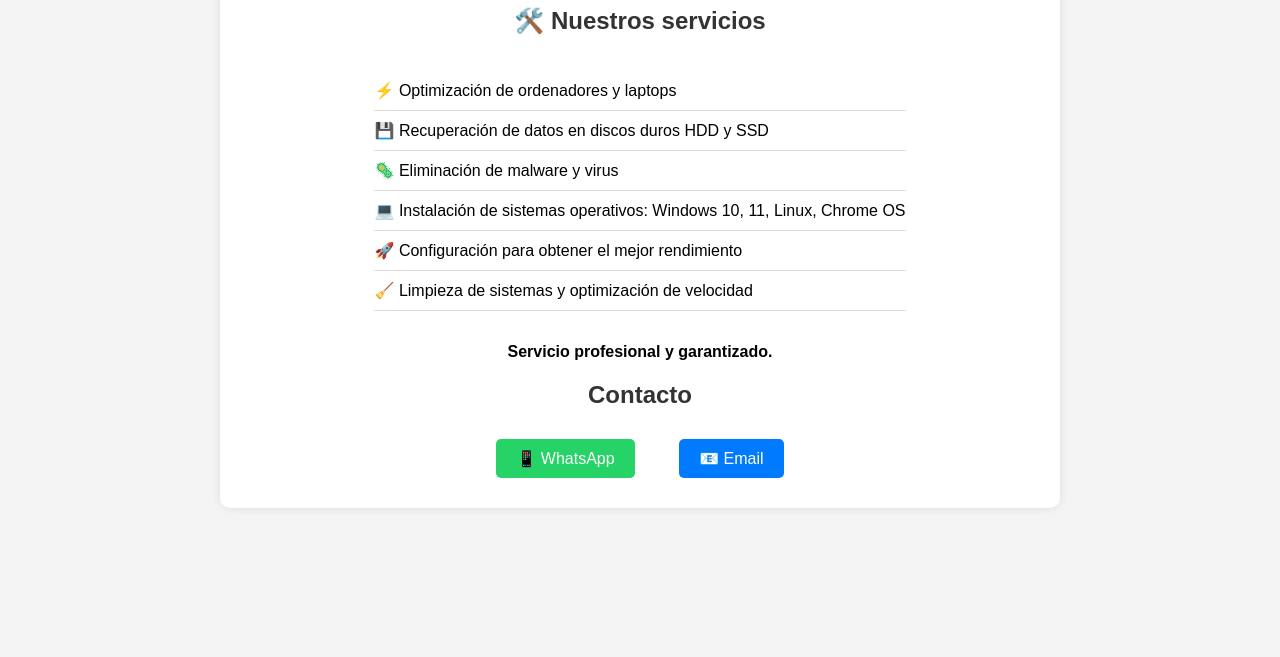
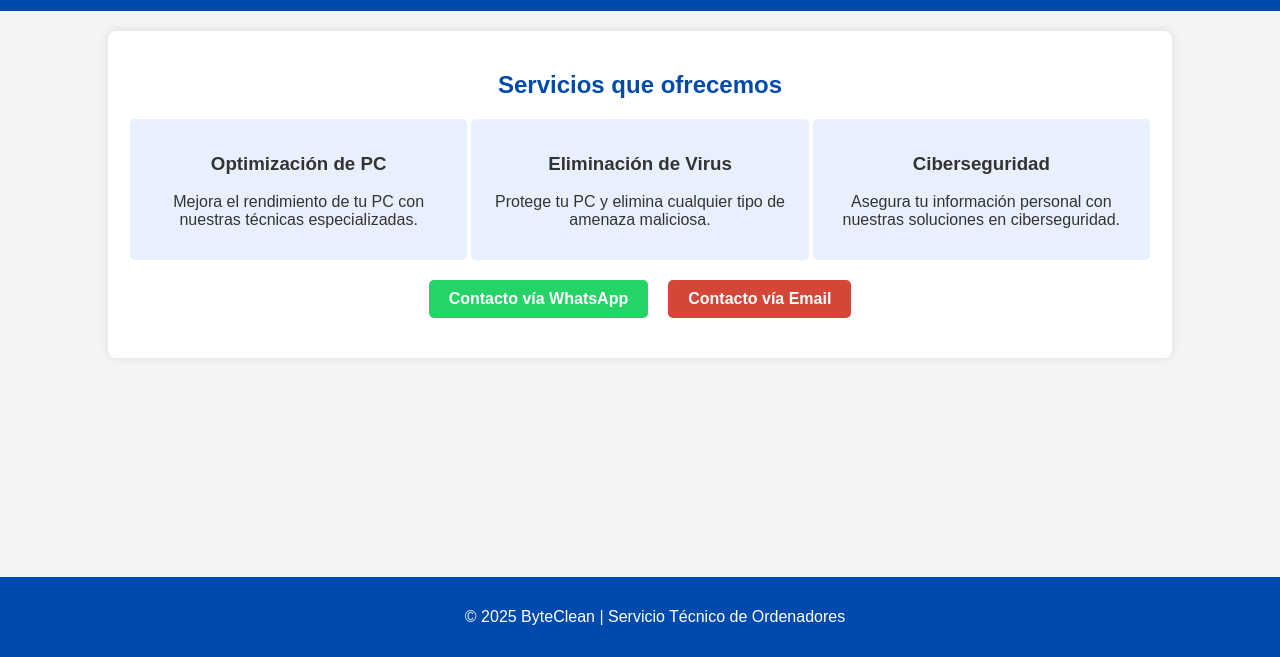
Before and after one commit to jschz20/ByteClean, a plain HTML site: page index.html in a window 1280 px wide. Shown: the part 143-800 px from the top of the page. Drawn offline with Linux system fonts and the light colour scheme.

Commit message:
Update index.html

```diff
--- a/index.html
+++ b/index.html
@@ -1,85 +1,151 @@
+
 <!DOCTYPE html>
 <html lang="es">
 <head>
     <meta charset="UTF-8">
     <meta name="viewport" content="width=device-width, initial-scale=1.0">
-    <title>ByteClean - Optimización y Mantenimiento de PC</title>
-    <meta name="description" content="ByteClean ofrece servicios de optimización, limpieza y mantenimiento de PC. Acelera tu ordenador y elimina virus fácilmente.">
-    <meta name="keywords" content="optimización de PC, limpieza de virus, mantenimiento de ordenadores, recuperación de datos, instalación de sistemas operativos">
+    <meta name="description" content="Trucos y consejos para optimizar tu PC, eliminar virus y mejorar la seguridad informática.">
+    <meta name="keywords" content="optimización PC, eliminar virus, ciberseguridad, acelerar ordenador, protección informática">
     <meta name="author" content="ByteClean">
-    <meta name="robots" content="index, follow">
-    <link rel="icon" href="favicon.ico" type="image/x-icon">
+    <title>ByteClean - Optimización y Seguridad</title>
+    <link rel="stylesheet" href="styles.css"> <!-- Manteniendo el estilo original -->
     <style>
         body {
             font-family: Arial, sans-serif;
             margin: 0;
             padding: 0;
             background-color: #f4f4f4;
+            color: #333;
+            padding-bottom: 50px; /* Espacio adicional para que el footer no tape el contenido */
+        }
+        header {
+            background: #004aad;
+            color: #fff;
+            padding: 20px;
             text-align: center;
         }
-        .container {
-            max-width: 800px;
-            margin: 50px auto;
-            background: white;
-            padding: 20px;
-            border-radius: 10px;
-            box-shadow: 0 0 10px rgba(0, 0, 0, 0.1);
-        }
-        h1, h2 {
-            color: #333;
-        }
-        ul {
+        nav ul {
             list-style: none;
             padding: 0;
-            text-align: left;
+        }
+        nav ul li {
+            display: inline;
+            margin: 0 15px;
+        }
+        nav ul li a {
+            color: #fff;
+            text-decoration: none;
+            font-weight: bold;
+        }
+        main {
+            width: 80%;
+            margin: 20px auto;
+            background: #fff;
+            padding: 20px;
+            border-radius: 8px;
+            box-shadow: 0px 0px 10px rgba(0, 0, 0, 0.1);
+        }
+        section {
+            margin-bottom: 20px;
+        }
+        h2 {
+            color: #004aad;
+            text-align: center; /* Centrado del título */
+        }
+        .services {
+            display: flex;
+            justify-content: space-around;
+            margin-top: 20px;
+        }
+        .service {
+            background: #e8f0fe;
+            padding: 15px;
+            border-radius: 5px;
+            width: 30%;
+            text-align: center;
+        }
+        .btn {
             display: inline-block;
+            background: #004aad;
+            color: white;
+            padding: 10px 15px;
+            border-radius: 5px;
+            text-decoration: none;
+            font-weight: bold;
+            margin-top: 10px;
         }
-        ul li {
-            padding: 10px 0;
-            border-bottom: 1px solid #ddd;
+        .btn:hover {
+            background: #003580;
         }
-        .contacto a {
-            display: inline-block;
-            margin: 10px 20px;
+        .contact-btn {
+            margin-top: 20px;
+            display: flex;
+            justify-content: center;
+        }
+        .contact-btn a {
+            margin: 0 10px;
+            background: #25D366; /* WhatsApp color */
             padding: 10px 20px;
+            border-radius: 5px;
             color: white;
             text-decoration: none;
-            border-radius: 5px;
-            font-size: 16px;
+            font-weight: bold;
         }
-        .whatsapp {
-            background: #25D366;
+        .contact-btn a.email-btn {
+            background: #D44638; /* Email color */
         }
-        .email {
-            background: #007BFF;
+        footer {
+            text-align: center;
+            padding: 15px;
+            background: #004aad;
+            color: #fff;
+            position: fixed;
+            bottom: 0;
+            width: 100%;
         }
     </style>
 </head>
 <body>
-    <div class="container">
-        <h1>ByteClean, tu PC como nuevo, siempre!</h1>
-        <h2>🛠️ Nuestros servicios</h2>
-        <ul>
-            <li>⚡ Optimización de ordenadores y laptops</li>
-            <li>💾 Recuperación de datos en discos duros HDD y SSD</li>
-            <li>🦠 Eliminación de malware y virus</li>
-            <li>💻 Instalación de sistemas operativos: Windows 10, 11, Linux, Chrome OS</li>
-            <li>🚀 Configuración para obtener el mejor rendimiento</li>
-            <li>🧹 Limpieza de sistemas y optimización de velocidad</li>
-        </ul>
-        <p><strong>Servicio profesional y garantizado.</strong></p>
-        <h2>Contacto</h2>
-        <div class="contacto">
-            <a href="https://wa.me/34747439650" class="whatsapp">📱 WhatsApp</a>
-            <a href="mailto:bytecleaninfo@gmail.com" class="email">📧 Email</a>
-        </div>
-    </div>
-    <script async src="https://www.googletagmanager.com/gtag/js?id=UA-XXXXX-Y"></script>
-    <script>
-      window.dataLayer = window.dataLayer || [];
-      function gtag(){dataLayer.push(arguments);}
-      gtag('js', new Date());
-      gtag('config', 'UA-XXXXX-Y');
-    </script>
+    <header>
+        <h1>Bienvenido a ByteClean</h1>
+        <nav>
+            <ul>
+                <li><a href="index.html">Inicio</a></li>
+                <li><a href="blog.html">Blog</a></li>
+                <li><a href="contacto.html">Contacto</a></li>
+            </ul>
+        </nav>
+    </header>
+
+    <main>
+        <!-- Servicios -->
+        <section id="servicios">
+            <h2>Servicios que ofrecemos</h2>
+            <div class="services">
+                <div class="service">
+                    <h3>Optimización de PC</h3>
+                    <p>Mejora el rendimiento de tu PC con nuestras técnicas especializadas.</p>
+                </div>
+                <div class="service">
+                    <h3>Eliminación de Virus</h3>
+                    <p>Protege tu PC y elimina cualquier tipo de amenaza maliciosa.</p>
+                </div>
+                <div class="service">
+                    <h3>Ciberseguridad</h3>
+                    <p>Asegura tu información personal con nuestras soluciones en ciberseguridad.</p>
+                </div>
+            </div>
+        </section>
+
+        <!-- Botones de contacto -->
+        <section class="contact-btn">
+            <a href="https://wa.me/34747439650" target="_blank" class="btn">Contacto vía WhatsApp</a>
+            <a href="mailto:bytecleaninfo@gmail.com" class="btn email-btn">Contacto vía Email</a>
+        </section>
+    </main>
+
+    <footer>
+        <p>&copy; 2025 ByteClean | Servicio Técnico de Ordenadores</p>
+    </footer>
 </body>
 </html>
```
